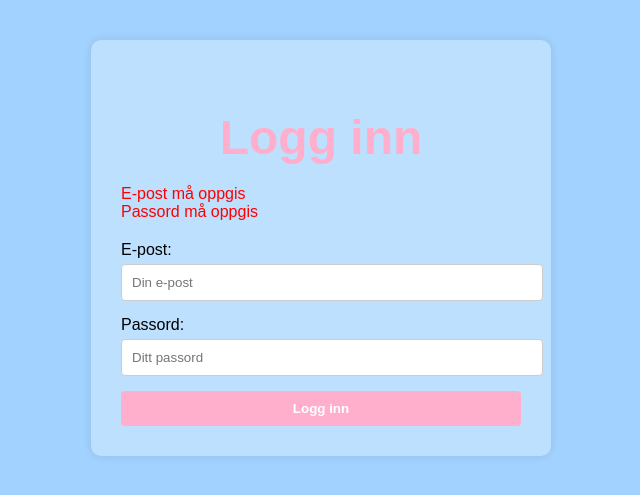
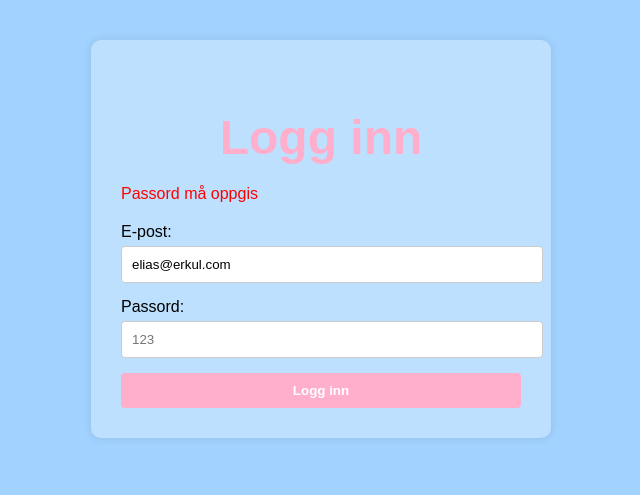
Before and after one commit to Bulldog2910/IS-115-Chatbot-i-PHP, a PHP site: page /app/views/login.php in a window 1280 px wide. Shown: the top 495 px of the page, without its empty margins (319-959 px from the left). Run offline with PHP 8.4, Linux system fonts and the light colour scheme.

Commit message:
Alt funker her med login
-passord er 123

```diff
--- a/app/views/login.php
+++ b/app/views/login.php
@@ -3,7 +3,7 @@ session_start();
 include '_header.php';
 
 $errorMsg = array();
-$email = "";
+$email = "elias@erkul.com";
 
 if ($_SERVER['REQUEST_METHOD'] === 'POST' && isset($_POST['login']))
     // Hent og rens input
@@ -24,7 +24,7 @@ if (!$password) {
 
 // Hvis ingen feil, fortsett med login
 if (!count($errorMsg)) {
-    if ($email === "elias@erkul.com" && $password === "pokemonlover123!") {
+    if ($email === "elias@erkul.com" && $password === "123") {
         $_SESSION['user_id'] = 1;
         $_SESSION['user_email'] = $email;
         header("Location: ../../public/Index.php");
@@ -66,7 +66,7 @@ if (!count($errorMsg)) {
                    id="password"
                    name="password"
                    required
-                   placeholder="Ditt passord">
+                   placeholder="123">
         </div>
 
         <button type="submit" name="login" class="button">Logg inn</button>
--- a/public/Index.php
+++ b/public/Index.php
@@ -36,11 +36,6 @@ mysqli_close($conn);
       <input type="submit" name="logout" class="button" value="Logg ut">
    </form>
 </div>
-   <form method="POST">
-
-
-      <input type="submit" name="createdb" class="button" value="Create database"/>
-   </form>
 
    <form method="POST" action="../app/controllers/ProcessController.php">
       Fornavn: <input type="text" name="message" placeholder="Skriv her..." value="<?php echo htmlspecialchars($message); ?>"><br>
```
